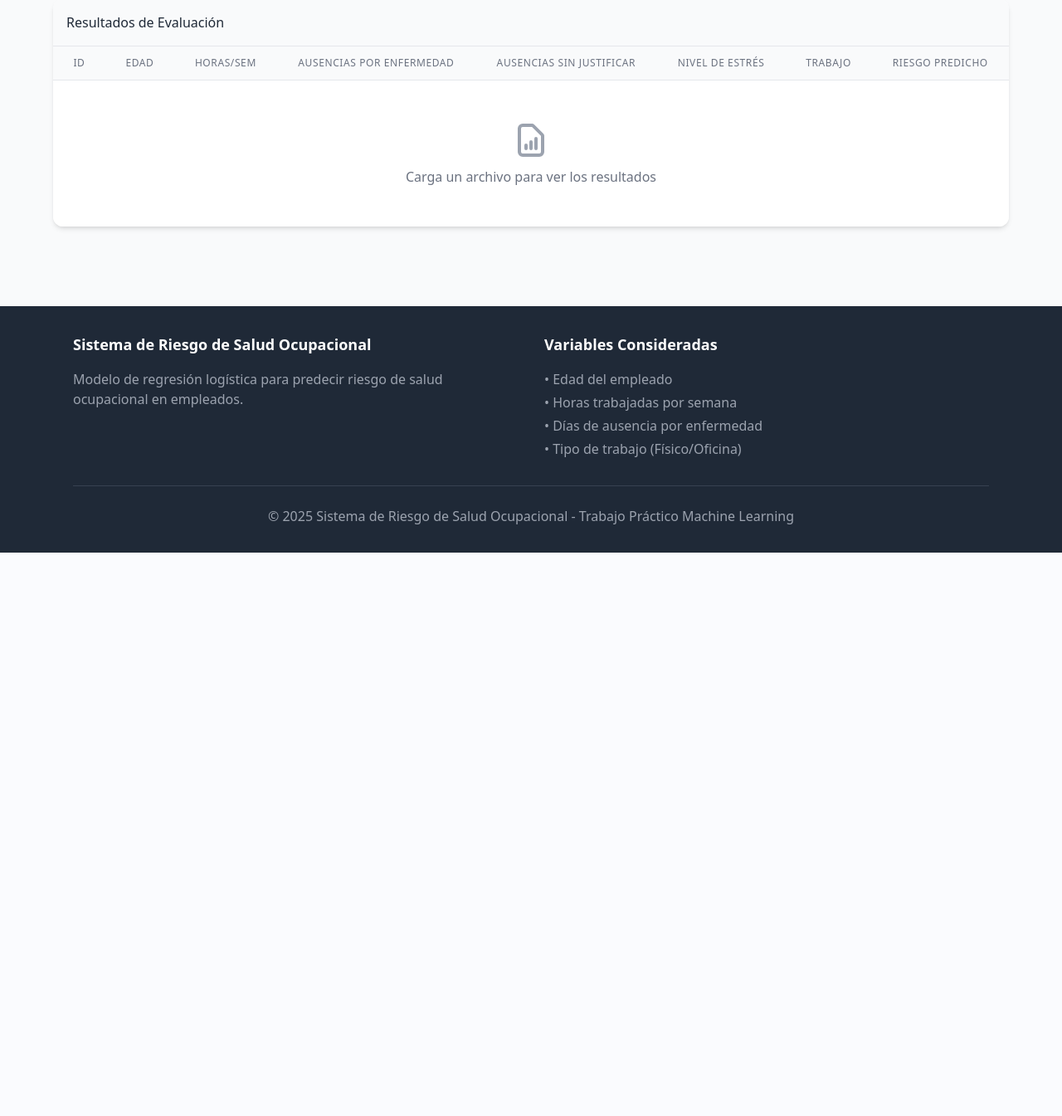
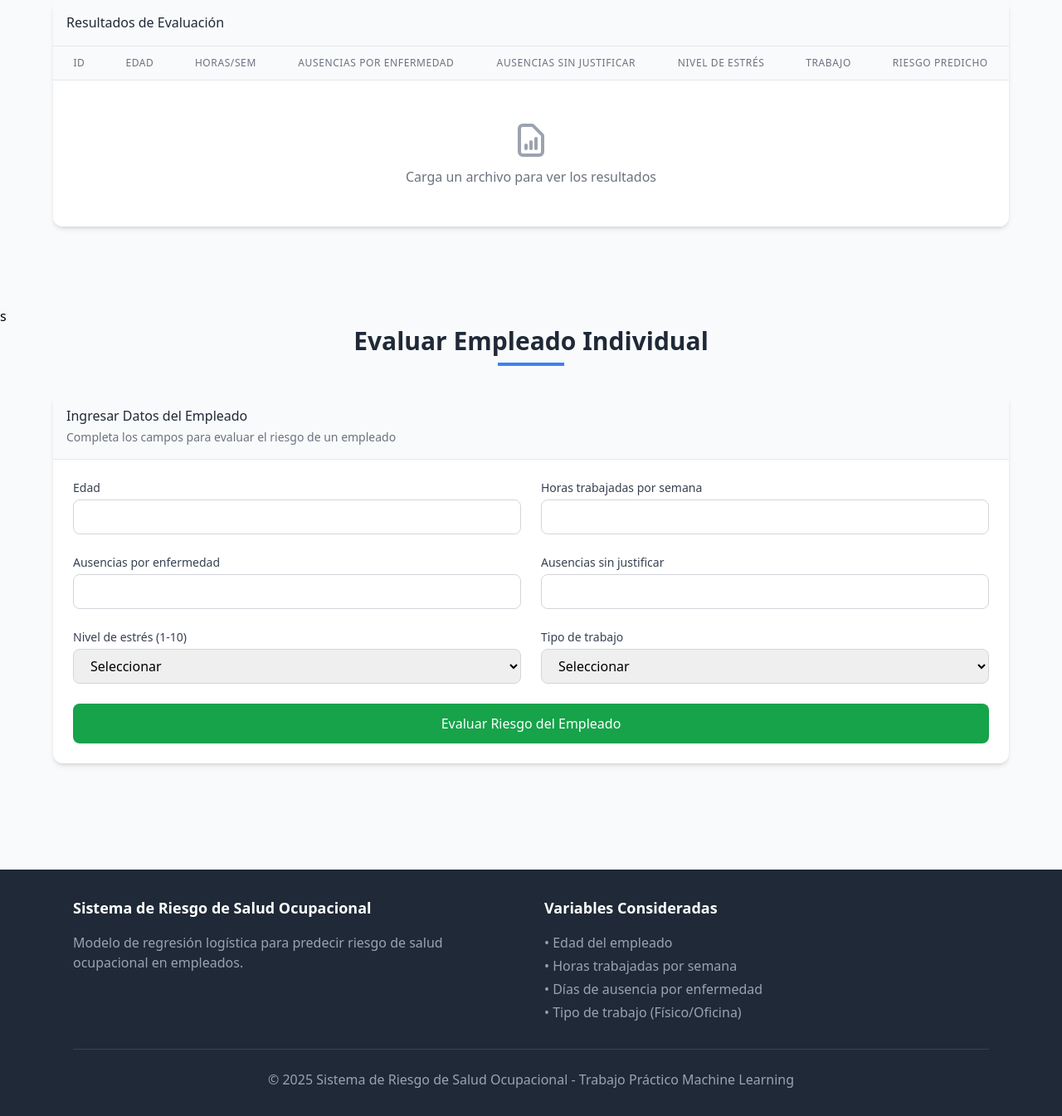
Before and after one commit to GonzaloKintal/TP-Inicial-Labo, a Django app: page / in a window 1280 px wide. Shown: the part 1820-3165 px from the top of the page at 83% size. Before the commit the page ends 2486 px from the top, so only its background shows below. Run offline with Django 5.2, Linux system fonts and the light colour scheme; some libraries are stand-ins or nearby versions.

Commit message:
se agrega formulario para evaluar un empleado y se refactoriza código

```diff
--- a/tp_inicial/generador_dataset/trainer.py
+++ b/tp_inicial/generador_dataset/trainer.py
@@ -97,8 +97,10 @@ def load_trained_model():
         print(f"Error al cargar el modelo: {str(e)}")
         return None, None, None
 
-def predict_risk(data, model, encoder, scaler):
+def predict_risk(data):
     """Realiza predicciones con el modelo entrenado"""
+    model, encoder, scaler = load_trained_model()
+
     # Hacer una copia para no modificar el dataframe original
     X = data[["Horas_Trabajadas_Por_Semana", "Ausencias_Por_Enfermedad", "Ausencias_Sin_Justificar",
               "Nivel_de_Estres", "Edad", "Tipo_de_Trabajo"]].copy()
--- a/tp_inicial/my_app/templates/home.html
+++ b/tp_inicial/my_app/templates/home.html
@@ -15,7 +15,8 @@
 
         {% include 'partials/dataset_section.html' %}
         {% include 'partials/model_section.html' %}
-        {% include 'partials/evaluate_section.html' %}
+        {% include 'partials/evaluate_section.html' %}s
+        {% include 'partials/evaluate_employee.html' %}
 
     </div>
 
@@ -27,6 +28,7 @@
     const DJANGO_CONFIG = {
         generateDatasetUrl: "{% url 'generate_dataset' %}",
         trainModelUrl: "{% url 'train_model' %}",
+        evaluateEmployeesUrl: "{% url 'evaluate_employees' %}",
         csrfToken: "{{ csrf_token }}"
     };
 </script>
--- /dev/null
+++ b/tp_inicial/my_app/templates/partials/evaluate_employee.html
@@ -0,0 +1,220 @@
+{% load static %}
+
+<section id="evaluar-individual" class="pb-24 px-6">
+    <div class="max-w-6xl mx-auto">
+        <div class="text-center mb-8">
+            <h2 class="text-3xl font-bold text-gray-800 mb-2">Evaluar Empleado Individual</h2>
+            <div class="w-20 h-1 bg-blue-500 mx-auto"></div>
+        </div>
+
+        <!-- Formulario para evaluar empleado individual -->
+        <div class="bg-white rounded-xl shadow-md overflow-hidden mb-8">
+            <div class="p-4 bg-gray-50 border-b">
+                <h3 class="font-medium text-gray-800">Ingresar Datos del Empleado</h3>
+                <p class="text-sm text-gray-500 mt-1">Completa los campos para evaluar el riesgo de un empleado</p>
+            </div>
+            <div class="p-6">
+                <form id="evaluate-employee-form">
+                    {% csrf_token %}
+                    <div class="grid grid-cols-1 md:grid-cols-2 gap-6">
+                        <!-- Edad -->
+                        <div>
+                            <label for="Edad" class="block text-sm font-medium text-gray-700 mb-1">Edad</label>
+                            <input type="number" id="Edad" name="Edad" min="18" max="70"
+                                   class="w-full px-4 py-2 border border-gray-300 rounded-lg focus:ring-blue-500 focus:border-blue-500"
+                                   required>
+                        </div>
+
+                        <!-- Horas trabajadas por semana -->
+                        <div>
+                            <label for="Horas_Trabajadas" class="block text-sm font-medium text-gray-700 mb-1">Horas trabajadas por semana</label>
+                            <input type="number" id="Horas_Trabajadas" name="Horas_Trabajadas" min="10" max="80"
+                                   class="w-full px-4 py-2 border border-gray-300 rounded-lg focus:ring-blue-500 focus:border-blue-500"
+                                   required>
+                        </div>
+
+                        <!-- Ausencias por enfermedad -->
+                        <div>
+                            <label for="Ausencias_Por_Enfermedad" class="block text-sm font-medium text-gray-700 mb-1">Ausencias por enfermedad</label>
+                            <input type="number" id="Ausencias_Por_Enfermedad" name="Ausencias_Por_Enfermedad" min="0" max="30"
+                                   class="w-full px-4 py-2 border border-gray-300 rounded-lg focus:ring-blue-500 focus:border-blue-500"
+                                   required>
+                        </div>
+
+                        <!-- Ausencias sin justificar -->
+                        <div>
+                            <label for="Ausencias_Sin_Justificar" class="block text-sm font-medium text-gray-700 mb-1">Ausencias sin justificar</label>
+                            <input type="number" id="Ausencias_Sin_Justificar" name="Ausencias_Sin_Justificar" min="0" max="30"
+                                   class="w-full px-4 py-2 border border-gray-300 rounded-lg focus:ring-blue-500 focus:border-blue-500"
+                                   required>
+                        </div>
+
+                        <!-- Nivel de estrés -->
+                        <div>
+                            <label for="Nivel_De_Estres" class="block text-sm font-medium text-gray-700 mb-1">Nivel de estrés (1-10)</label>
+                            <select id="Nivel_De_Estres" name="Nivel_De_Estres"
+                                    class="w-full px-4 py-2 border border-gray-300 rounded-lg focus:ring-blue-500 focus:border-blue-500"
+                                    required>
+                                <option value="">Seleccionar</option>
+                                <option value="1">1 - Muy bajo</option>
+                                <option value="2">2</option>
+                                <option value="3">3</option>
+                                <option value="4">4</option>
+                                <option value="5">5 - Moderado</option>
+                                <option value="6">6</option>
+                                <option value="7">7</option>
+                                <option value="8">8</option>
+                                <option value="9">9</option>
+                                <option value="10">10 - Muy alto</option>
+                            </select>
+                        </div>
+
+                        <!-- Tipo de trabajo -->
+                        <div>
+                            <label for="Tipo_de_Trabajo" class="block text-sm font-medium text-gray-700 mb-1">Tipo de trabajo</label>
+                            <select id="Tipo_de_Trabajo" name="Tipo_de_Trabajo"
+                                    class="w-full px-4 py-2 border border-gray-300 rounded-lg focus:ring-blue-500 focus:border-blue-500"
+                                    required>
+                                <option value="">Seleccionar</option>
+                                <option value="Oficina">Oficina</option>
+                                <option value="Físico">Físico</option>
+                            </select>
+                        </div>
+                    </div>
+
+                    <div class="mt-6">
+                        <button type="submit" id="evaluate-employee-button"
+                                class="w-full bg-green-600 text-white py-3 px-4 rounded-lg hover:bg-green-700 transition duration-300">
+                            Evaluar Riesgo del Empleado
+                        </button>
+                    </div>
+                </form>
+            </div>
+        </div>
+
+        <!-- Resultado de la evaluación -->
+        <div class="bg-white rounded-xl shadow-md overflow-hidden hidden" id="employee-result-container">
+            <div class="p-4 bg-gray-50 border-b">
+                <h3 class="font-medium text-gray-800">Resultado de la Evaluación</h3>
+            </div>
+            <div class="p-6">
+                <div id="employee-risk-result" class="text-center">
+                    <div id="risk-indicator" class="inline-block p-4 rounded-full mb-4">
+                        <!-- Icono dinámico según el riesgo -->
+                    </div>
+                    <h4 id="risk-level" class="text-2xl font-bold mb-2"></h4>
+                    <p id="risk-description" class="text-gray-600"></p>
+                </div>
+            </div>
+        </div>
+    </div>
+</section>
+
+<script>
+document.addEventListener('DOMContentLoaded', function() {
+    const form = document.getElementById('evaluate-employee-form');
+    const resultContainer = document.getElementById('employee-result-container');
+    const riskLevel = document.getElementById('risk-level');
+    const riskDescription = document.getElementById('risk-description');
+    const riskIndicator = document.getElementById('risk-indicator');
+
+    form.addEventListener('submit', function(e) {
+        e.preventDefault();
+
+        // Mostrar loader en el botón
+        const button = document.getElementById('evaluate-employee-button');
+        button.disabled = true;
+        button.innerHTML = `
+            <span class="flex items-center justify-center"><svg class="animate-spin -ml-1 mr-2 h-4 w-4 text-white" xmlns="http://www.w3.org/2000/svg" fill="none" viewBox="0 0 24 24"><circle class="opacity-25" cx="12" cy="12" r="10" stroke="currentColor" stroke-width="4"></circle><path class="opacity-75" fill="currentColor" d="M4 12a8 8 0 018-8V0C5.373 0 0 5.373 0 12h4zm2 5.291A7.962 7.962 0 014 12H0c0 3.042 1.135 5.824 3 7.938l3-2.647z"></path></svg>Calculando riesgo...</span>
+        `;
+
+        // Obtener datos del formulario
+        const formData = {
+            'dataset': [{
+                'Edad': form.Edad.value,
+                'Horas_Trabajadas_Por_Semana': document.getElementById('Horas_Trabajadas').value,
+                'Ausencias_Por_Enfermedad': form.Ausencias_Por_Enfermedad.value,
+                'Ausencias_Sin_Justificar': form.Ausencias_Sin_Justificar.value,
+                'Nivel_de_Estres': document.getElementById('Nivel_De_Estres').value,
+                'Tipo_de_Trabajo': form.Tipo_de_Trabajo.value
+            }]
+        };
+
+        // Definir un tiempo mínimo de carga de 2 segundos
+        const minimumLoadTime = new Promise(resolve => setTimeout(resolve, 2000));
+
+        // Enviar datos al servidor y esperar al menos 2 segundos
+        Promise.all([
+            fetch(DJANGO_CONFIG.evaluateEmployeesUrl, {
+                method: 'POST',
+                headers: {
+                    'Content-Type': 'application/json',
+                    'X-CSRFToken': DJANGO_CONFIG.csrfToken
+                },
+                body: JSON.stringify(formData)
+            }),
+            minimumLoadTime
+        ])
+        .then(([response]) => {
+            if (!response.ok) {
+                throw new Error('Error en la respuesta del servidor');
+            }
+            return response.json();
+        })
+        .then(data => {
+            if (data.success) {
+                let result = data.results[0].Riesgo_Predicho;
+                let isHighRisk = result === 1;
+
+                if (result === 0) {
+                    result = 'Bajo';
+                } else {
+                    result = 'Alto';
+                }
+
+                // Mostrar resultado
+                riskLevel.textContent = `Riesgo ${result}`;
+                riskDescription.textContent = isHighRisk
+                    ? 'Este empleado muestra señales de alto riesgo. Se recomienda tomar medidas preventivas.'
+                    : 'Este empleado tiene bajo riesgo de salud.';
+
+                // Estilizar según el riesgo
+                if (isHighRisk) {
+                    riskIndicator.innerHTML = `
+                        <svg xmlns="http://www.w3.org/2000/svg" class="h-12 w-12 text-red-500" fill="none" viewBox="0 0 24 24" stroke="currentColor">
+                            <path stroke-linecap="round" stroke-linejoin="round" stroke-width="2" d="M12 9v2m0 4h.01m-6.938 4h13.856c1.54 0 2.502-1.667 1.732-3L13.732 4c-.77-1.333-2.694-1.333-3.464 0L3.34 16c-.77 1.333.192 3 1.732 3z" />
+                        </svg>
+                    `;
+                    riskLevel.classList.remove('text-green-600');
+                    riskLevel.classList.add('text-red-600');
+                    riskIndicator.classList.remove('bg-green-100');
+                    riskIndicator.classList.add('bg-red-100');
+                } else {
+                    riskIndicator.innerHTML = `
+                        <svg xmlns="http://www.w3.org/2000/svg" class="h-12 w-12 text-green-500" fill="none" viewBox="0 0 24 24" stroke="currentColor">
+                            <path stroke-linecap="round" stroke-linejoin="round" stroke-width="2" d="M5 13l4 4L19 7" />
+                        </svg>
+                    `;
+                    riskLevel.classList.remove('text-red-600');
+                    riskLevel.classList.add('text-green-600');
+                    riskIndicator.classList.remove('bg-red-100');
+                    riskIndicator.classList.add('bg-green-100');
+                }
+
+                resultContainer.classList.remove('hidden');
+            } else {
+                alert('Error: ' + (data.error || 'No se pudo evaluar el empleado'));
+            }
+        })
+        .catch(error => {
+            console.error('Error:', error);
+            alert('Ocurrió un error al evaluar el empleado');
+        })
+        .finally(() => {
+            // Restaurar el botón
+            button.disabled = false;
+            button.textContent = 'Evaluar Riesgo del Empleado';
+        });
+    });
+});
+</script>
--- a/tp_inicial/my_app/views.py
+++ b/tp_inicial/my_app/views.py
@@ -6,6 +6,7 @@ from django.conf import settings
 import pandas as pd
 from django.http import JsonResponse
 import json
+from generador_dataset.trainer import load_trained_model, predict_risk
 
 def home(request):
     return render(request, "home.html")
@@ -35,9 +36,6 @@ def train_model(request):
 
 
 def upload_dataset(request):
-    if request.method != 'POST':
-        return JsonResponse({'success': False, 'error': 'Método no permitido'}, status=405)
-
     file_key = 'file' if 'file' in request.FILES else 'evaluate_file' if 'evaluate_file' in request.FILES else None
 
     if not file_key:
@@ -75,9 +73,6 @@ def upload_dataset(request):
         return JsonResponse({'success': False, 'error': str(e)}, status=500)
 
 def load_evaluation_data(request):
-    if request.method != 'POST':
-        return JsonResponse({'success': False, 'error': 'Método no permitido'}, status=405)
-
     try:
         # Determinar qué archivo cargar según el tipo de petición
         if 'evaluate_file' in request.FILES:
@@ -116,9 +111,6 @@ def load_evaluation_data(request):
         return JsonResponse({'success': False, 'error': str(e)}, status=500)
 
 def evaluate_employees(request):
-    if request.method != 'POST':
-        return JsonResponse({'success': False, 'error': 'Método no permitido'}, status=405)
-
     try:
         # Obtener datos del cuerpo JSON
         data = json.loads(request.body)
@@ -131,7 +123,7 @@ def evaluate_employees(request):
         df = pd.DataFrame(dataset)
 
         # Validar que el DataFrame tenga las columnas requeridas
-        required_columns = ['ID', 'Edad', 'Horas_Trabajadas_Por_Semana',
+        required_columns = ['Edad', 'Horas_Trabajadas_Por_Semana',
                           'Ausencias_Por_Enfermedad', 'Ausencias_Sin_Justificar', 'Nivel_de_Estres',
                           'Tipo_de_Trabajo']
 
@@ -142,17 +134,11 @@ def evaluate_employees(request):
                 'error': f'Faltan columnas requeridas: {", ".join(missing_columns)}'
             }, status=400)
 
-        # Resto del código para cargar el modelo y predecir...
-        from generador_dataset.trainer import load_trained_model, predict_risk
-        model, encoder, scaler = load_trained_model()
+        # Agregar ID temporal si no existe
+        if 'ID' not in df.columns:
+            df['ID'] = range(1, len(df)+1)
 
-        if model is None:
-            return JsonResponse({
-                'success': False,
-                'error': 'El modelo no ha sido entrenado aún. Entrena el modelo primero.'
-            }, status=400)
-
-        predictions = predict_risk(df, model, encoder, scaler)
+        predictions = predict_risk(df)
 
         results_df = df.copy()
         results_df['Riesgo_Predicho'] = predictions
```
Also changed, not shown: tp_inicial/generador_dataset/generator.py (+2 -47 lines), tp_inicial/my_app/models/resultados_modelo.csv (+52 -52 lines), 10 other files.
